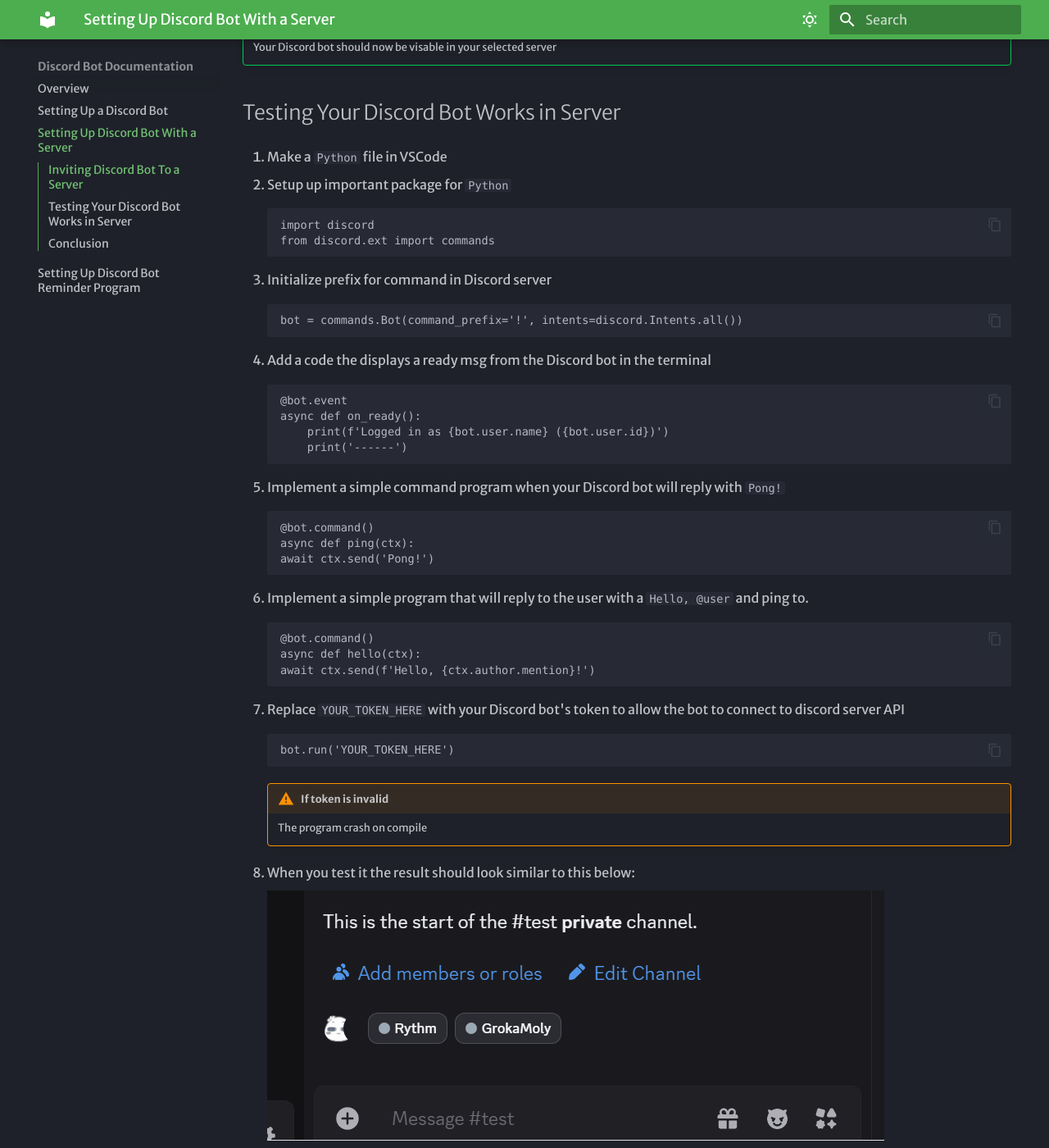
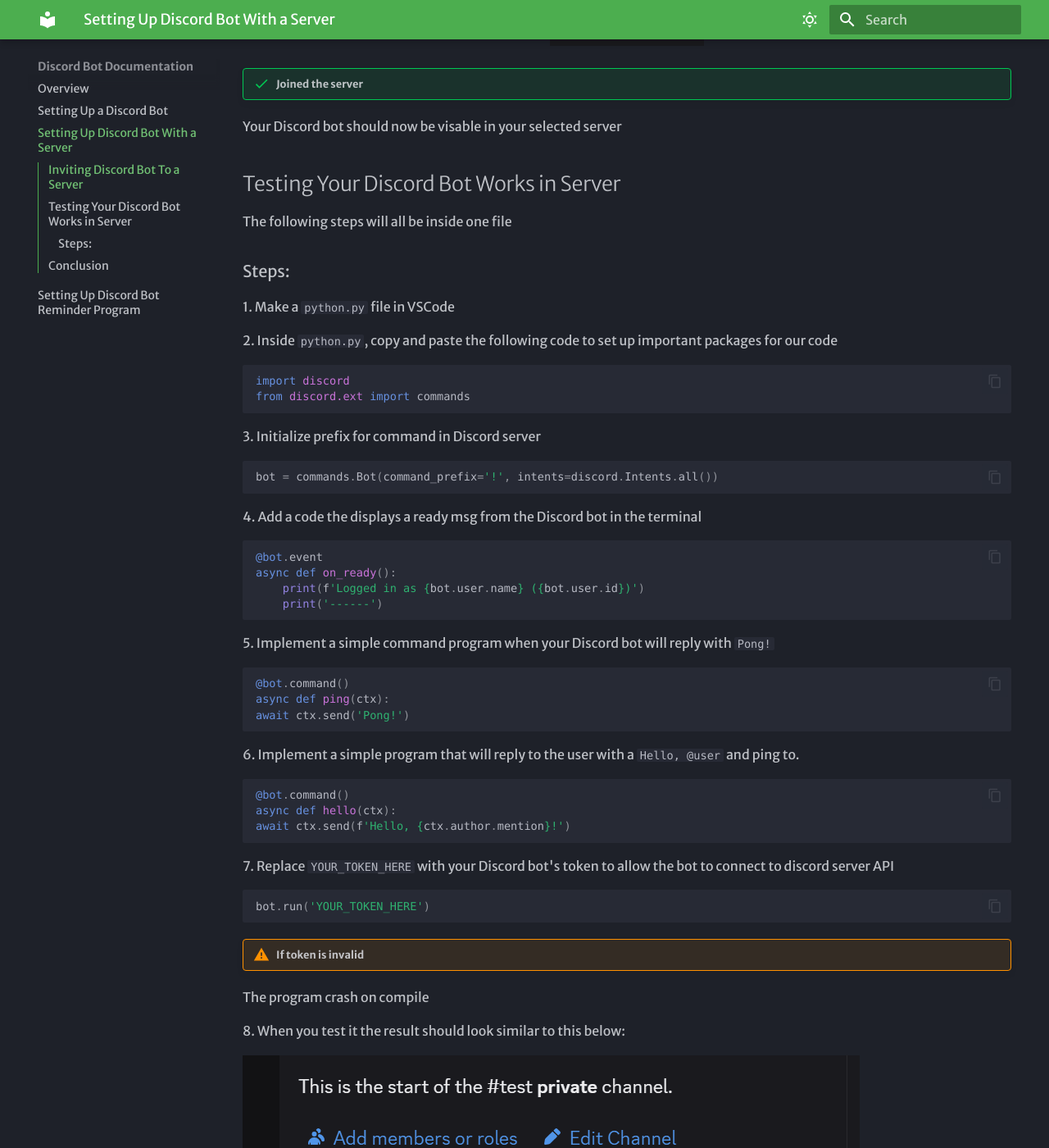
Before and after one commit to TitusLee2000/Discord-Bot-Documentation, an MkDocs documentation site: the page built from docs/taskTwo.md, in a window 1280 px wide and 1400 px high, scrolled down 3020 px. Shown: the whole window at 82% size. Built offline with MkDocs 1.6.1 and Material for MkDocs 9.7.7, drawn with Linux system fonts in a browser that asks for light colours; some web fonts are replaced; some of the changed text lies outside the part shown.

Commit message:
proegressing task2

````diff
--- a/docs/taskTwo.md
+++ b/docs/taskTwo.md
@@ -1,99 +1,110 @@
 # Setting Up Discord Bot With a Server
 
-**_In this section, We will learn how to invte your Discord bot into your server of choice and test if your Discord bot is operational_**
-
+**_In this section, we will learn how to invite your Discord bot into your server of choice and test if your Discord bot is operational_**
 
 ## Inviting Discord Bot To a Server
 
-1. From current page go to `OAUTH2` page from the left-side bar
+1\. From current page go to `OAUTH2` page from the left-side bar
 
-    ![Image](./assets/tasktwo/tasktwo_p1.png "Authio")
+<div style="text-align: center;">
+    <img src="../assets/tasktwo/tasktwo_p1.png" alt="Authio">
+</div>
 
-2. Locate `OAuth2 URL generator` within the page `OAUTH2`
+2\. Under 'OAuth2 URL Generator' check the `bot` option
 
-3. Select the `bot` option from `OAuth2 URL generator`
+   <div style="text-align: center;">
+      <img src="../assets/tasktwo/tasktwo_p2.png" alt="Discord Bot Authio URL generator">
+   </div>
 
-    ![Image](./assets/tasktwo/tasktwo_p2.png "Discord Bot Authio URL generator")
+3\. Moving to 'BOT PERMISSIONS' check the `Administrator` option
 
-4. Select any permission related to what you want your bot to do but for demo we will select `Administrator`
+   <div style="text-align: center;">
+      <img src="../assets/tasktwo/tasktwo_p3.png" alt="Discord Bot Permission">
+   </div>
 
-    ![Image](./assets/tasktwo/tasktwo_p3.png "Discord Bot Permission")
+4\. Find your generated URL for your bot and copy it
 
-5. Find your generated URL for your bot and copy it
+   <div style="text-align: center;">
+      <img src="../assets/tasktwo/tasktwo_p4.png" alt="Bots Join Link">
+   </div>
 
-    ![Image](./assets/tasktwo/tasktwo_p4.png "Bots Join Link")
+5\. Paste into you prefer browser.
 
-6. Paste into you prefer browser.
+6\. After loading the page, it will open discord a prompt you to select your personal server of choice
 
-7. After loading the page, it will open discord a prompt you to select your personal server of choice
+   <div style="text-align: center;">
+      <img src="../assets/tasktwo/tasktwo_p5.png" alt="Join server">
+   </div>
 
-    ![Image](./assets/tasktwo/tasktwo_p5.png "Join server")
+7\. After select the your server, yourl bot will now appear in the server member list as offline
 
-8. After select the your server, yourl bot will now appear in the server member list as offline
-
-    ![Image](./assets/tasktwo/tasktwo_p6.png "Server Member List")
-
+   <div style="text-align: center;">
+      <img src="../assets/tasktwo/tasktwo_p6.png" alt="Server Member List">
+   </div>
 !!! success "Joined the server"
-    Your Discord bot should now be visable in your selected server
-
+Your Discord bot should now be visable in your selected server
 
 ## Testing Your Discord Bot Works in Server
 
-1. Make a `Python` file in VSCode
+The following steps will all be inside one file
 
-2. Setup up important package for `Python`
+### Steps:
 
-    ```
-    import discord
-    from discord.ext import commands
-    ```
+1\. Make a `python.py` file in VSCode
 
-3. Initialize prefix for command in Discord server
+2\. Inside `python.py`, copy and paste the following code to set up important packages for our code
 
-    ```
-    bot = commands.Bot(command_prefix='!', intents=discord.Intents.all())
-    ```
+```python
+import discord
+from discord.ext import commands
+```
 
-4. Add a code the displays a ready msg from the Discord bot in the terminal
+3\. Initialize prefix for command in Discord server
 
-    ```
-    @bot.event
-    async def on_ready():
-        print(f'Logged in as {bot.user.name} ({bot.user.id})')
-        print('------')
-    ```
+```py
+bot = commands.Bot(command_prefix='!', intents=discord.Intents.all())
+```
 
-5. Implement a simple command program when your Discord bot will reply with `Pong!`
+4\. Add a code the displays a ready msg from the Discord bot in the terminal
 
-    ```
-    @bot.command()
-    async def ping(ctx):
-    await ctx.send('Pong!')
-    ```
+```py
+@bot.event
+async def on_ready():
+    print(f'Logged in as {bot.user.name} ({bot.user.id})')
+    print('------')
+```
 
-6. Implement a simple program that will reply to the user with a `Hello, @user` and ping to.
+5\. Implement a simple command program when your Discord bot will reply with `Pong!`
 
-    ```
-    @bot.command()
-    async def hello(ctx):
-    await ctx.send(f'Hello, {ctx.author.mention}!')
-    ```
+```py
+@bot.command()
+async def ping(ctx):
+await ctx.send('Pong!')
+```
 
-7. Replace `YOUR_TOKEN_HERE` with your Discord bot's token to allow the bot to connect to discord server API
+6\. Implement a simple program that will reply to the user with a `Hello, @user` and ping to.
 
-    ```
-    bot.run('YOUR_TOKEN_HERE')
-    ```
+```py
+@bot.command()
+async def hello(ctx):
+await ctx.send(f'Hello, {ctx.author.mention}!')
+```
 
-    !!! warning "If token is invalid"
-        The program crash on compile
+7\. Replace `YOUR_TOKEN_HERE` with your Discord bot's token to allow the bot to connect to discord server API
 
-8. When you test it the result should look similar to this below:
+```py
+bot.run('YOUR_TOKEN_HERE')
+```
 
-    ![gif](./assets/tasktwo/Discord_bot_test.gif "Test Results")
+!!! warning "If token is invalid"
+The program crash on compile
+
+8\. When you test it the result should look similar to this below:
+
+![gif](./assets/tasktwo/Discord_bot_test.gif 'Test Results')
 
 !!! success "Discord Bot's responds"
-    Now your Discord bot will respond to certain commands
+Now your Discord bot will respond to certain commands
 
 ## Conclusion
 
````
Also changed, not shown: docs/taskOne.md (+6 -5 lines), docs/assets/taskone/createApplication.png.
